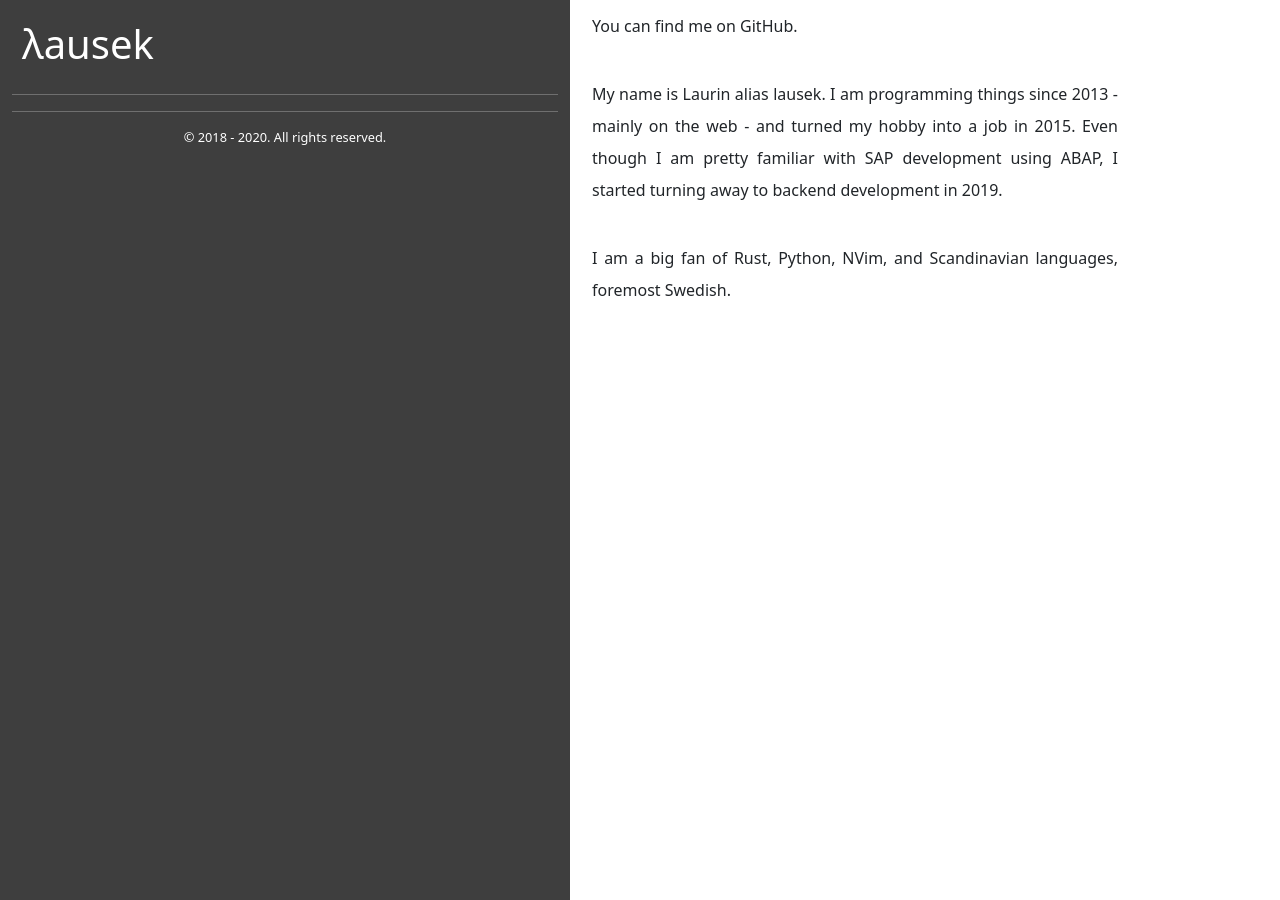
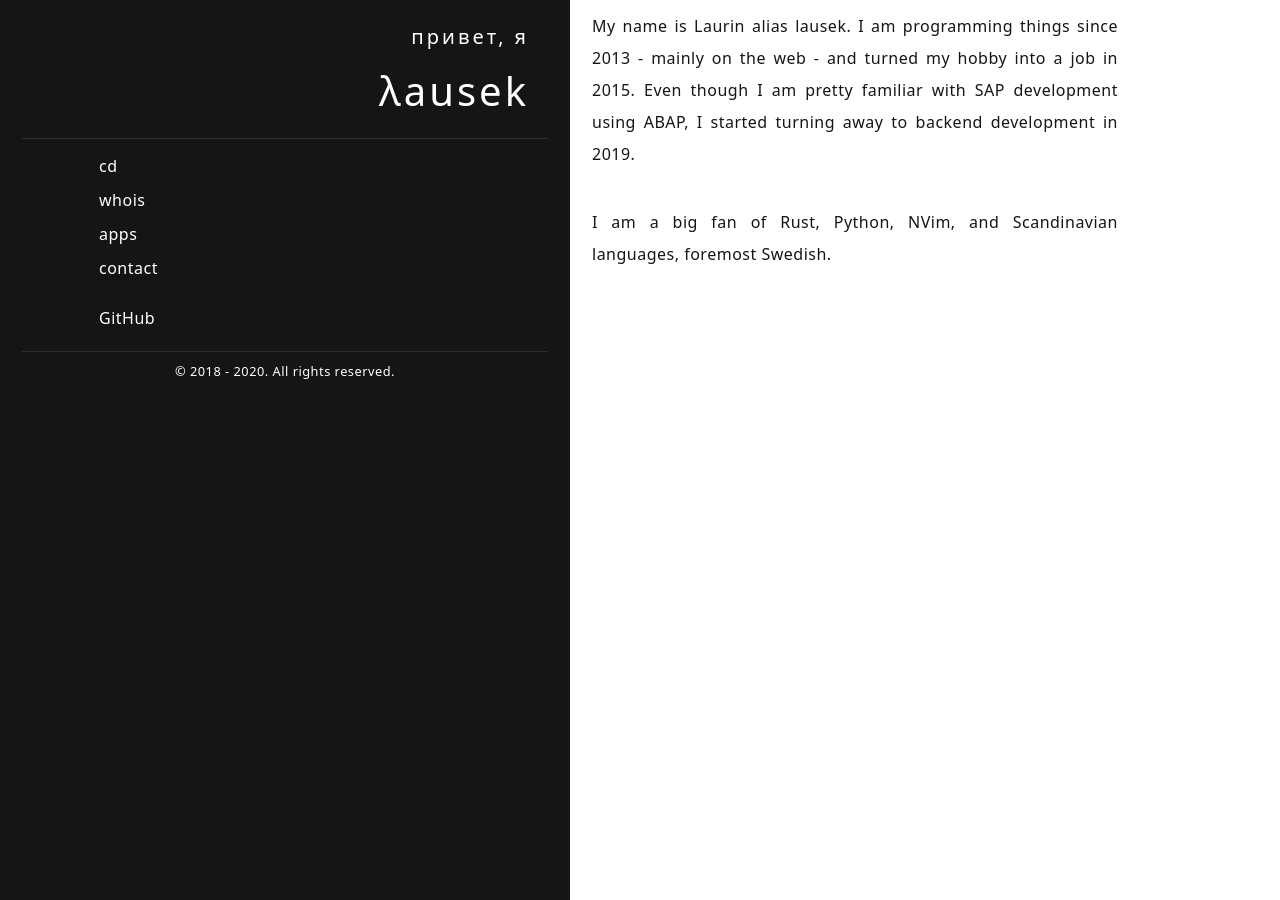
Before and after one commit to lausek/lausek.github.io, a Jekyll site: the page built from index.md, in a window 1280 px wide. Built offline with Jekyll 4.4.1, drawn with Linux system fonts in a browser that asks for light colours.

Commit message:
more optical improvements

```diff
--- a/_includes/description.html
+++ b/_includes/description.html
@@ -1,12 +1,7 @@
 <div id="description">
-    <p>
-        You can find me on <a href="https://github.com/lausek">GitHub</a>.
-    </p>
-
     <p>
         My name is Laurin alias lausek. I am programming things since 2013 - mainly on the web - and turned my hobby into a job in 2015. Even though I am pretty familiar with SAP development using ABAP, I started turning away to backend development in 2019.
     </p>
-
     <p>
         I am a big fan of Rust, Python, NVim, and Scandinavian languages, foremost Swedish.
     </p>
--- a/_includes/header.html
+++ /dev/null
@@ -1,13 +0,0 @@
-<header>
-    <a href="{{ site.url }}">
-        <h1>λausek</h1>
-    </a>
-    <nav>
-        <!--
-        {% for item in site.data.navbar.links %}
-            <a href="{{ item.url }}">{{ item.title }}</a>
-        {% endfor %}
-        -->
-    </nav>
-    <hr />
-</header>
--- /dev/null
+++ b/_includes/left-side.html
@@ -0,0 +1,31 @@
+<header>
+    <div class="container">
+        <div class="row">
+            <div class="col">
+                <h5 id="greeting">
+                    Hey, I am
+                </h5>
+            </div>
+        </div>
+        <div class="row">
+            <div class="col">
+                <a href="{{ site.url }}">
+                    <h1>λausek</h1>
+                </a>
+            </div>
+        </div>
+    </div>
+</header>
+
+<hr>
+
+<nav>
+    <ul>
+        {% for item in site.data.navbar.links %}
+            <li><a href="{{ item.url }}">{{ item.title }}</a></li>
+        {% endfor %}
+    </ul>
+    <ul>
+        <li><a href="https://github.com/lausek">GitHub</a></li>
+    </ul>
+</nav>
--- a/_layouts/default.html
+++ b/_layouts/default.html
@@ -24,7 +24,7 @@
         <div id="main-content" class="container">
             <div class="row">
                 <div class="col" id="left-hand-side">
-                    {% include header.html %}
+                    {% include left-side.html %}
                     {% include footer.html %}
                 </div>
                 <div class="col" id="right-hand-side">
@@ -34,6 +34,7 @@
             </div>
         </div>
 
+        <script src="/js/main.js"></script>
         <script src="https://cdn.jsdelivr.net/npm/bootstrap@5.0.0-beta2/dist/js/bootstrap.bundle.min.js" integrity="sha384-b5kHyXgcpbZJO/tY9Ul7kGkf1S0CWuKcCD38l8YkeH8z8QjE0GmW1gYU5S9FOnJ0" crossorigin="anonymous"></script>
     </body>
 </html>
--- a/css/minimal.scss
+++ b/css/minimal.scss
@@ -2,8 +2,8 @@
 
 ---
 
-$foreground: white;
-$background: #3e3e3e;
+$white: white;
+$black: #151515;
 
 #box-cookie-warning {
     height: auto;
@@ -32,9 +32,51 @@ body, div {
 }
 
 body {
+    letter-spacing: 0.5px;
+
     a {
         color: inherit;
         text-decoration: none;
+    }
+
+    p {
+        padding: 10px;
+        line-height: 2;
+    }
+
+    h1, h2, h3, h4, h5, h6 {
+        padding: 10px;
+        padding-top: 20px;
+        letter-spacing: 3px;
+    }
+
+    header {
+        padding-top: 20px;
+
+        h1, h5 {
+            padding: 5px;
+        }
+
+        .col {
+            text-align: right;
+        }
+    }
+
+    hr {
+        opacity: .1;
+        margin: 10px;
+    }
+
+    nav {
+        padding-left: 50px;
+
+        ul {
+            list-style-type: none;
+        }
+
+        li {
+            padding: 5px;
+        }
     }
 
     footer {
@@ -42,18 +84,12 @@ body {
         text-align: center;
     }
 
-    p {
-        padding: 10px;
-        line-height: 2;
+    #main-content {
+        height: 100vh;
     }
 
-    h1, h2, h3 {
-        padding: 10px;
-        padding-top: 20px;
-    }
-
-    body, #main-content, .row {
-        height: 100vh;
+    #greeting {
+        text-align: right;
     }
 
     #left-hand-side,
@@ -62,8 +98,13 @@ body {
     }
 
     #left-hand-side {
-        color: $foreground;
-        background-color: $background;
+        color: $white;
+        background-color: $black;
+    }
+
+    #right-hand-side {
+        color: $black;
+        background-color: $white;
     }
 
     #main-content {
--- /dev/null
+++ b/js/main.js
@@ -0,0 +1,26 @@
+document.addEventListener('DOMContentLoaded', function() {
+    const DELAY = 1000;
+    const GREETINGS = [
+        'Hey, I am',
+        'Hej, jag heter',
+        'Moin, ich bin',
+        'Terve, minä olen',
+        'привет, я',
+    ];
+
+    let greeting = document.getElementById('greeting');
+    let counter = 0;
+
+    function next() {
+        greeting.innerText = GREETINGS[counter];
+        counter += 1;
+
+        if(GREETINGS.length <= counter) {
+            counter = 0;
+        }
+
+        setTimeout(next, DELAY)
+    }
+
+    next();
+});
```
